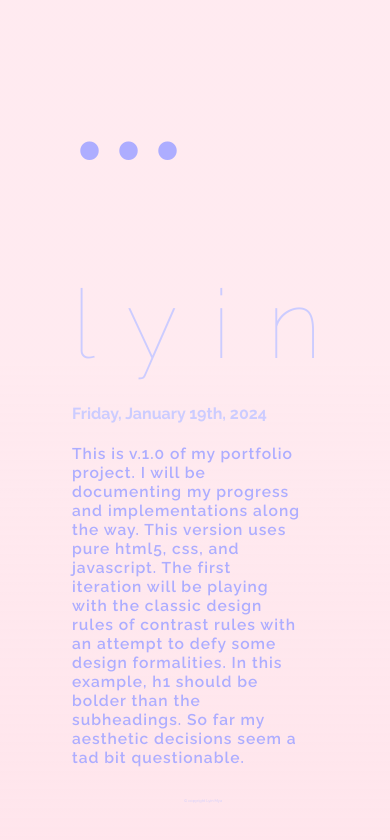
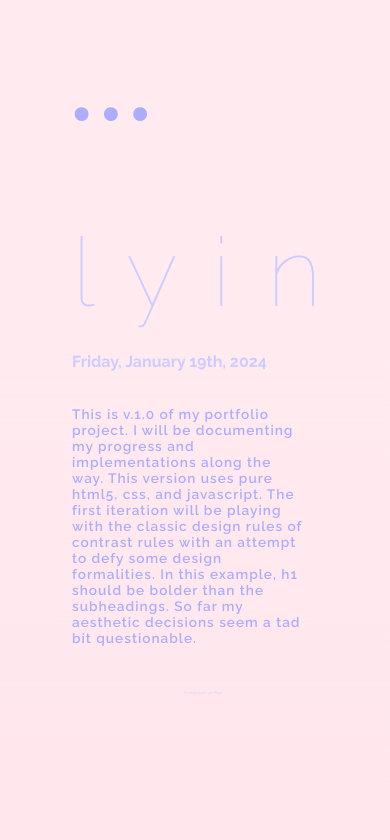
Before and after one commit to ElleOwO/ElleOwO.github.io, a plain HTML site: page index.html in a window 390 px wide. Shown: the top 840 px of the page. Drawn offline with Linux system fonts and the light colour scheme.

Commit message:
making open button and p bigger for mobile

```diff
--- a/styles.css
+++ b/styles.css
@@ -40,8 +40,7 @@ h1 {
 }
 
 p {
-    margin: 0;
-    padding: 0;
+
     font-weight: 600;
     letter-spacing: 1px;
     font-size: 1.5vw;
@@ -52,7 +51,7 @@ p {
 
 #open {
     margin-left: 54px;
-    padding: 8px;
+    padding: 5px;
     float: left;
     display: block;
     z-index: 9999;
@@ -139,12 +138,12 @@ i {
     }
 
     #open {
-        font-size: 40vw;
+        font-size: 30vw;
     }
 
 
     p {
-        font-size: 4vw;
+        font-size: 3.5vw;
         width: 100%;
 
     }
```
